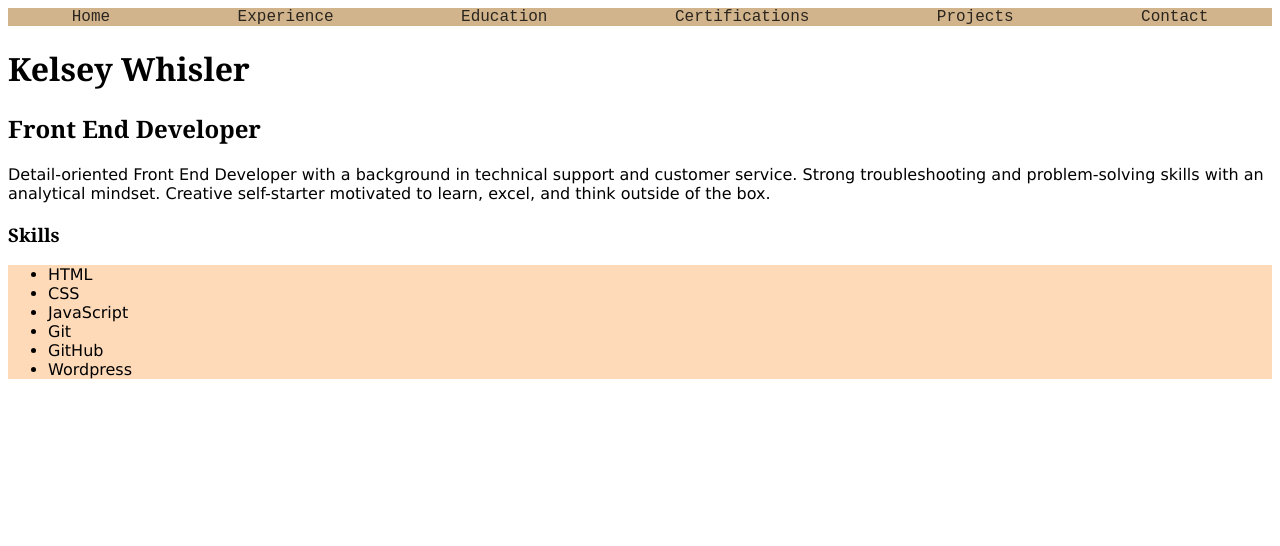
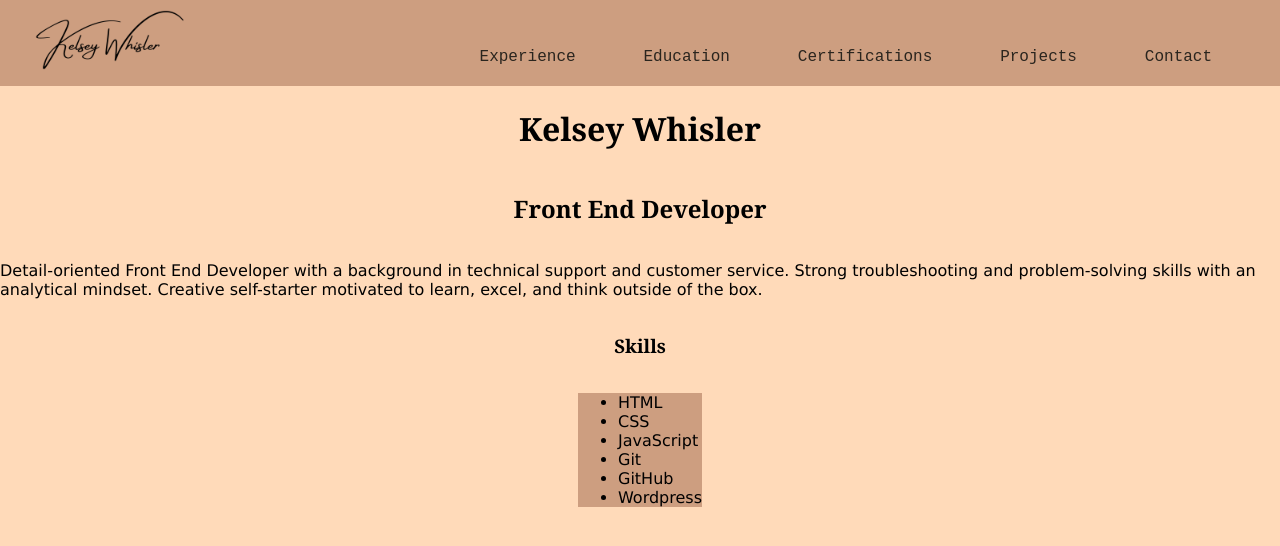
Before and after one commit to kwhis/kwhis.github.io, a PHP site: page / in a window 1280 px wide. Shown: the top 546 px of the page. Run offline with PHP 8.4, Linux system fonts and the light colour scheme.

Commit message:
Style nav menu and replace Home with img

```diff
--- a/css/style.css
+++ b/css/style.css
@@ -1,5 +1,7 @@
 body{
     font-family: Verdana, sans-serif;
+    background-color: peachpuff;
+    margin: 0px;
 }
 
 h1,
@@ -26,17 +28,40 @@ li a:hover {
 }
 
 ul {
-    background: peachpuff;
+    background: #cd9e80;
 }
 
 #menu {
     display: flex;
-    flex-wrap: wrap;
 }
 
 #menu div{
+    display: flex;
+    flex-wrap: wrap;
+    padding: 10px;
     text-align: center;
-    background: tan;
+    background: #cd9e80;
     flex: 1 auto;
     font-family: 'Courier New', Courier, monospace;
 }
+
+.align-menu {
+    align-items: flex-end;
+}
+
+.home {
+    align-items: center;
+    font-size: larger;
+}
+
+.flex-container {
+    display:flex;
+    flex-direction: column;
+    justify-content: center;
+    align-items: center;
+    background-color: peachpuff;
+}
+
+.flex-container *{
+    flex: 1;
+}
--- a/index.html
+++ b/index.html
@@ -10,14 +10,17 @@
 <body>
     <nav>
         <div id="menu">
-            <div><a href="index.html">Home</a></div>
+            <div class="home"><a href="index.html"><img src="images/logo.png" alt="Kelsey Whisler" width=200px;></a></div>
+            <div class="align-menu">
                 <div><a href="experience.html">Experience</a></div>
                 <div><a href="education.html">Education</a></div>
                 <div><a href="certification.html">Certifications</a></div>
                 <div><a href="projects.html">Projects</a></div>
                 <div><a href="contact.html">Contact</a></div>
             </div>
+        </div>
     </nav>
+    <div class="flex-container">
         <h1>Kelsey Whisler</h1>
         <h2>Front End Developer</h2>
         <p>
@@ -33,5 +36,6 @@
             <li>GitHub</li>
             <li>Wordpress</li>
         </ul>
+    </div>
 </body>
 </html>
```
Also changed, not shown: images/logo.png (added). Lines whose indentation alone changed are shown as unchanged.
